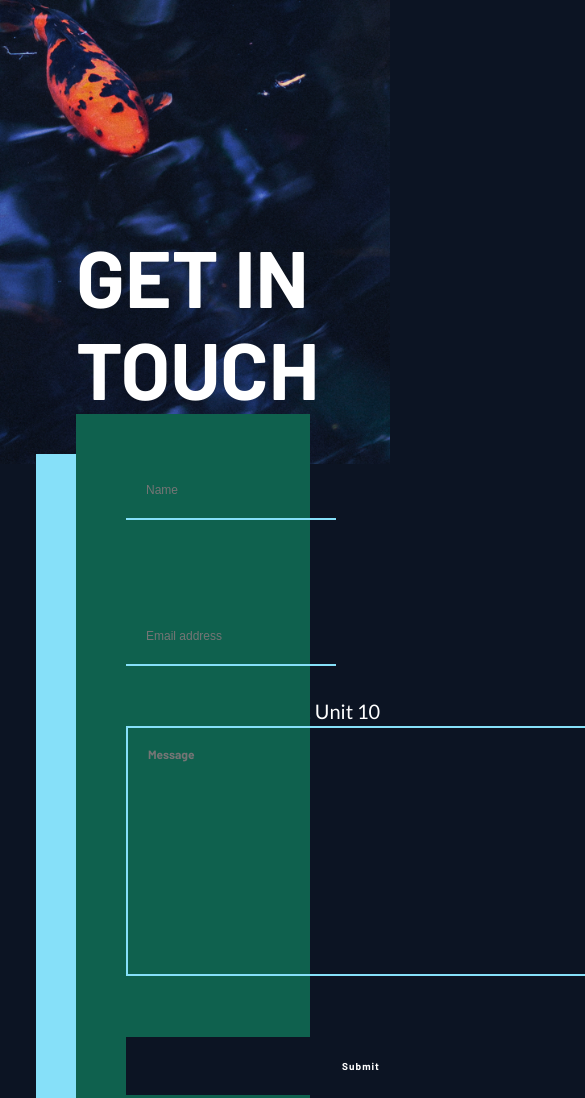
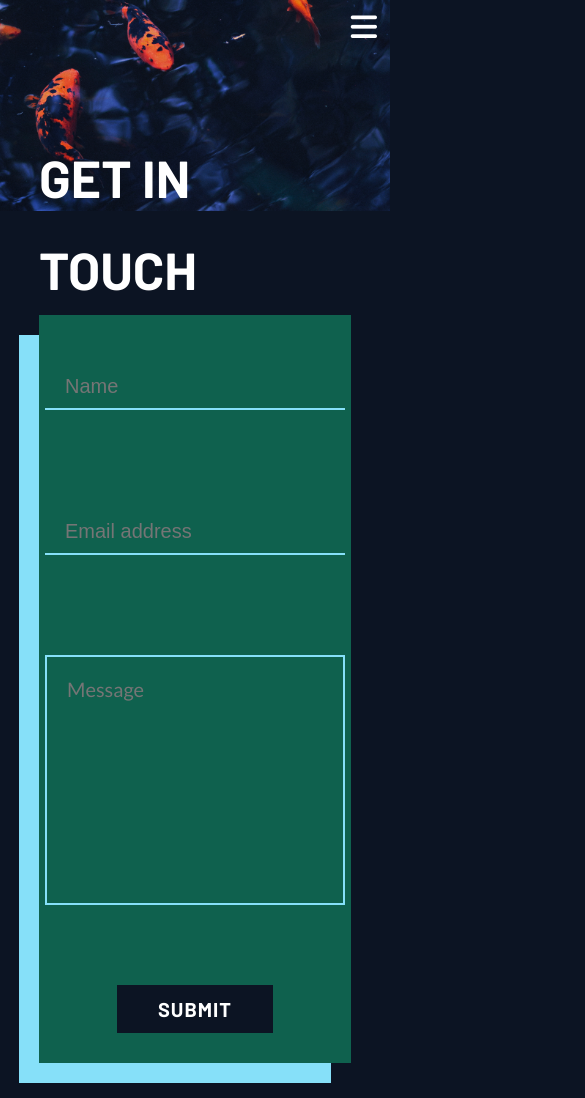
Before and after one commit to blaire-maryam/blaire-maryam-project-one, a plain HTML site: page contact.html in a window 390 px wide. Shown: the top 1098 px of the page, 585 px wide, since content can reach past the window. Drawn offline with Linux system fonts and the light colour scheme.

Commit message:
updated blog scss and mq

```diff
--- a/contact.html
+++ b/contact.html
@@ -1,5 +1,6 @@
 <!DOCTYPE html>
 <html lang="en">
+
 <head>
   <meta charset="UTF-8" />
   <meta http-equiv="X-UA-Compatible" content="IE=edge" />
@@ -8,11 +9,13 @@
   <!-- Google font -->
   <link href="https://fonts.googleapis.com/css2?family=Barlow:wght@700&family=Lato&display=swap" rel="stylesheet" />
   <link rel="stylesheet" href="./styles/style.css" />
+  <link rel="stylesheet" href="./styles/style.css" />
   <title>Document</title>
 </head>
+
 <body>
   <header class="contact-page">
-    <nav class="dropdown-container">
+    <nav>
       <div class="hamburger-menu">
         <ul class="dropdown-menu">
           <li><a href=""><i class="fas fa-bars"></i></a>
@@ -72,4 +75,5 @@
     <p>Copyright © 2021 Juno College</p>
   </footer>
 </body>
+
 </html>
--- a/styles/sass/partials/_contact-body.scss
+++ b/styles/sass/partials/_contact-body.scss
@@ -1,63 +1,26 @@
 .contact-page {
   position: relative;
 }
+
+
 header {
   background-image: url(./contact-header.jpg);
   background-size: cover;
-  height: 55vh;
+  height: 65vh;
   display: flex;
+
   @include tabletMQ {
     height: 25vh;
   }
 }
-.hamburger-menu {
-  position: relative;
-  display: none;
-  // visibility: hidden;
-  color: white;
-  font-size: 3rem;
-  padding-right: 10px;
-  @include mobiletMQ {
-    visibility: visible;
-    display: inline;
-  }
-}
-.dropdown-menu li {
-  float: left;
-  list-style-type: none;
-  position: relative;
-  padding: 12px;
-}
-.sub-menu {
-  position: absolute;
-  height: 0;
-  overflow: hidden;
-  padding: 0;
-}
-.sub-menu li {
-  // font-size: 2rem;
-  float: none;
-  background-color: #0c1423;
-  display: flex;
-}
-.dropdown-menu li:hover .sub-menu,
-.dropdown-menu li:focus-within .sub-menu {
-  height: auto;
-  overflow: auto;
-  top: 40px;
-  right: 0px;
-  flex-direction: column;
-  background-color: #0c1423;
-  border-left: 3px solid #86e0f9;
-  border-bottom: 3px solid #86e0f9;
-  z-index: 2;
-}
+
 /* ******FORM CONTAINER***** */
 .message-container {
   width: 60%;
   position: absolute;
   right: 80px;
   top: 180px;
+
   @include tabletMQ {
     position: relative;
     top: -80px;
@@ -71,14 +34,17 @@ header {
   color: $baseFontColor;
   text-transform: uppercase;
   padding-bottom: 20px;
+
   @include tabletMQ {
     padding-bottom: 0;
-    font-size: 6.7rem;
+   font-size: 6.7rem;
   }
-  @media (max-width: 600px) {
+   @media(max-width: 600px) {
     font-size: 5.2rem;
   }
 }
+
+
 form {
   background-color: #0f614e;
   font-size: 2rem;
@@ -86,16 +52,19 @@ form {
   display: flex;
   flex-wrap: wrap;
   box-shadow: -40px 40px #86e0f9;
-  @include tabletMQ {
+
+   @include tabletMQ {
     flex-direction: column;
     text-align: center;
     justify-content: flex-start;
   }
-  @media (max-width: 600px) {
+
+   @media(max-width: 600px) {
     width: 100%;
     box-shadow: -20px 20px #86e0f9;
   }
 }
+
 input {
   border-top-style: hidden;
   border-right-style: hidden;
@@ -103,38 +72,51 @@ input {
   border-bottom: 2px solid #86e0f9;
   background: rgba(0, 0, 0, 0);
   color: white;
-  max-width: 31rem;
+  max-width: 25rem;
   margin: 100px 80px 30px 80px;
   flex-wrap: wrap;
-  @media (max-width: 1391px) {
-    max-width: 27rem;
+
+  @media(max-width: 1391px) {
+    max-width: 24rem;
   }
-  @media (max-width: 1259px) {
-    width: 22rem;
+
+  @media(max-width: 1142px){
+    width: 19.5rem;
   }
+
   @include tabletMQ {
     max-width: 40rem;
-    width: 70%;
+    width: 75%;
     margin: 50px;
   }
+
 }
+
+
 input[type='text'] {
-  padding: 10px 20px;
+  padding:  10px 20px;
   margin-bottom: 40px;
-  @media (max-width: 600px) {
+
+   @media(max-width: 1391px) {
+    margin-right: 20px;
+  }
+
+   @media(max-width: 600px) {
     width: 30rem;
     margin: 50px 0;
     padding: 10 0;
   }
+
 }
 input[type='email'] {
   padding: 10px 20px;
   margin-left: 25px;
+
   @include tabletMQ {
     width: 50rem;
     margin: 50px;
   }
-  @media (max-width: 600px) {
+   @media(max-width: 600px) {
     width: 30rem;
     margin: 50px 0;
     padding: 10 0;
@@ -149,23 +131,26 @@ textarea[name='userFeedback'] {
   padding: 20px 20px;
   margin: 30px 0 0 80px;
   font-family: $fontLato;
-  @include tabletMQ {
+
+   @include tabletMQ {
     width: 70%;
     margin: 50px;
   }
-  @media (max-width: 600px) {
+@media(max-width: 600px) {
     width: 30rem;
     margin: 50px 0;
   }
+
 }
 textarea {
   resize: none;
   width: calc(62rem + 40px);
   height: 250px;
-  @media (max-width: 1391px) {
-    width: calc(54rem + 40px);
+
+  @media(max-width: 1391px) {
+    width: calc(48rem + 40px);
   }
-  @media (max-width: 1259px) {
+   @media(max-width: 1259px) {
     width: calc(44rem + 40px);
   }
 }
@@ -179,16 +164,19 @@ textarea {
   width: calc(62rem + 40px);
   padding: 5px 0;
   margin: 50px 80px;
-  @media (max-width: 1391px) {
+
+  @media(max-width: 1391px) {
     width: calc(54rem + 40px);
   }
-  @media (max-width: 1259px) {
+
+  @media(max-width: 1259px) {
     width: calc(44rem + 40px);
   }
+
   @include tabletMQ {
     width: 70%;
   }
-  @include mobiletMQ {
+  @include mobiletMQ{
     width: 50%;
     margin: 30px 0;
   }
@@ -196,25 +184,26 @@ textarea {
 /* *****CONTACT INFO***** */
 .contact-info-container {
   background-color: #0c1423;
-  height: 60vh;
-  @media (max-width: 1100px) {
+  height: 50vh;
+  @media(max-width:1100px) {
     height: 15vh;
     text-align: center;
   }
 }
 .social-icons,
 .address-container {
-  margin-left: 100px;
-  @media (max-width: 1100px) {
+  margin-left: 8%;
+  @media(max-width:1100px) {
     margin-left: 0;
   }
 }
 .social-icons i {
-  margin-top: 300px;
+  margin-top: 230px;
   font-size: 2.3rem;
   color: white;
   padding-right: 12px;
-  @media (max-width: 1100px) {
+
+  @media(max-width:1100px){
     margin-top: 55px;
     font-size: 4rem;
   }
@@ -225,14 +214,15 @@ textarea {
   text-transform: uppercase;
   color: white;
   font-family: $fontBarlow;
-  @media (max-width: 1100px) {
+
+  @media(max-width:1100px) {
     font-size: 3rem;
   }
 }
 .address-container p {
   font-size: 1.7rem;
   line-height: 29px;
-  @media (max-width: 1100px) {
+  @media(max-width:1100px) {
     font-size: 2.5rem;
   }
 }
--- a/styles/sass/partials/_mixin.scss
+++ b/styles/sass/partials/_mixin.scss
@@ -28,11 +28,12 @@
   }
 }
 
-// body {
-//   font-size: 62.5%;
-//   @include tabletMQ {
-//     background: blue;
-//   }
-//   @include mobiletMQ {
-//     background: red;
-//   }
+body {
+  font-size: 62.5%;
+  @include tabletMQ {
+    background: blue;
+  }
+  @include mobiletMQ {
+    background: red;
+  }
+}
--- a/styles/sass/partials/_nav.scss
+++ b/styles/sass/partials/_nav.scss
@@ -18,16 +18,53 @@ nav {
     color: white;
   }
 
-  .nav-burger-menu i {
-    font-size: 50px;
-  }
-  .nav-burger-menu {
-    padding-top: 20px;
-    padding-left: 20px;
-    visibility: hidden;
+  .hamburger-menu  {
+  position: relative;
+  display: none;
+  color: white;
+  font-size: 3rem;
+  padding-right: 10px;
+  @include mobiletMQ {
+    visibility: visible;
+      display: inline;
 
-    @include mobiletMQ {
-      visibility: visible;
-    }
-  }
 }
+
+
+.dropdown-menu li {
+  float: left;
+  list-style-type: none;
+  position: relative;
+  padding: 12px;
+}
+
+
+.sub-menu {
+  position: absolute;
+  height: 0;
+  overflow: hidden;
+  padding: 0;
+}
+
+  .sub-menu li {
+  // font-size: 2rem;
+  float: none;
+  background-color: #0c1423;
+  display: flex;
+}
+
+.dropdown-menu li:hover .sub-menu,
+.dropdown-menu li:focus-within .sub-menu {
+  height: auto;
+  overflow: auto;
+  top: 40px;
+  right: 0px;
+  flex-direction: column;
+  background-color: #0c1423;
+  border-left: 3px solid #86e0f9;
+  border-bottom: 3px solid #86e0f9;
+  z-index: 2;
+}
+}
+
+}
```
Also changed, not shown: styles/sass/partials/_setup.scss (added, +7 -0 lines), styles/style.css.
